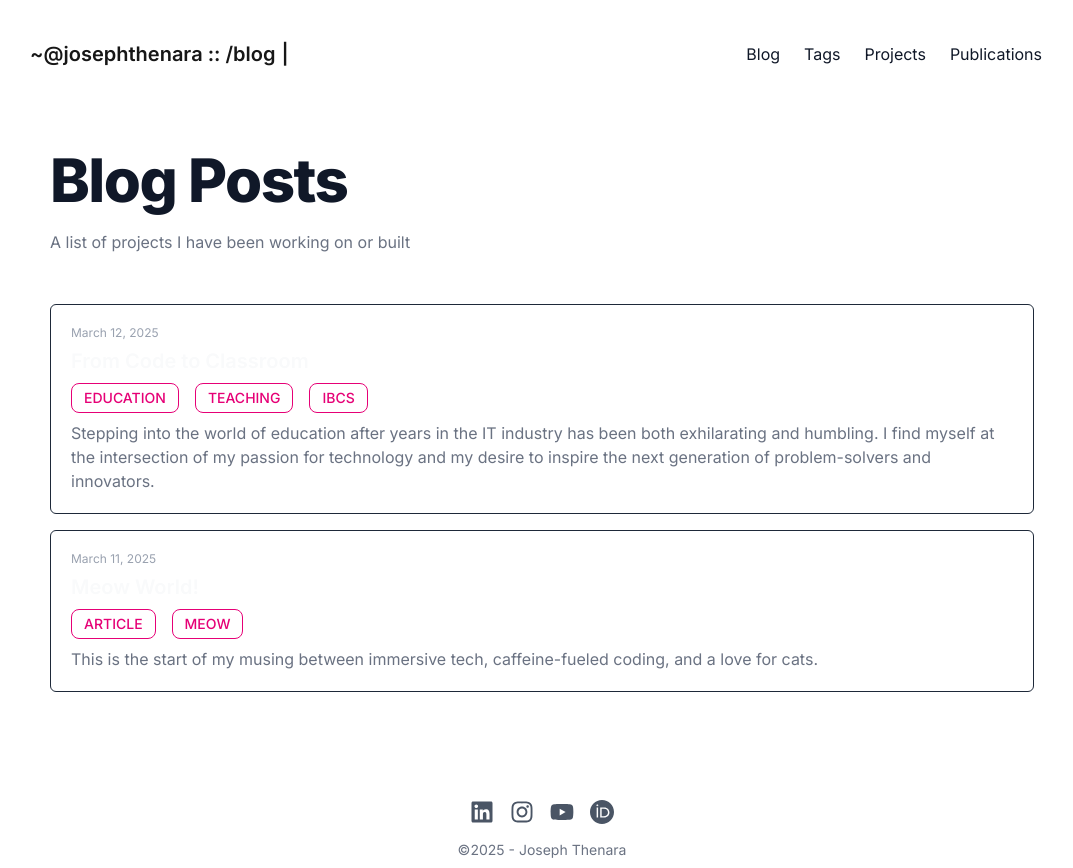
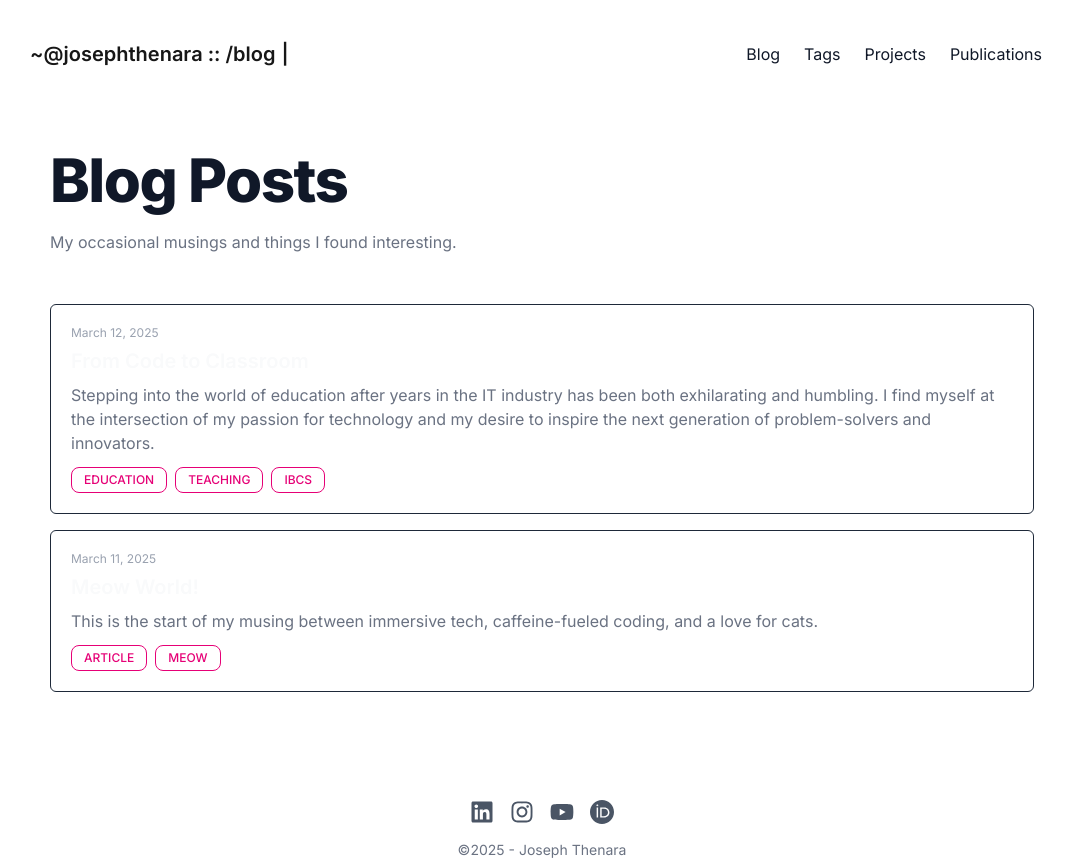
Before and after one commit to josephthen3320/jt-web-nextjs, a Next.js app: page /blog in a window 1280 px wide. Shown: the whole page, without its empty margins (98-1171 px from the left). Built offline with nearby package versions, Linux system fonts and the light colour scheme.

Commit message:
update: optimised tags parsing

```diff
--- a/src/app/blog/page.tsx
+++ b/src/app/blog/page.tsx
@@ -15,18 +15,21 @@ export default function BlogList() {
     const postsDir = path.join(process.cwd(), "src/app/posts");
     const filenames = fs.readdirSync(postsDir);
 
-    const posts = filenames.map((filename) => {
+    const posts = filenames
+        .map((filename) => {
             const filePath = path.join(postsDir, filename);
             const fileContent = fs.readFileSync(filePath, "utf8");
-        const {data} = matter(fileContent);
+            const { data } = matter(fileContent);
             return {
                 slug: filename.replace(".md", ""),
                 title: data.title,
                 description: data.description,
                 date: format(parseISO(data.publishedAt), "LLLL d, yyyy"),
+                publishedAt: data.publishedAt, // Keep ISO date for sorting
                 tags: data.tags
             };
-    });
+        })
+        .sort((a, b) => new Date(b.publishedAt).getTime() - new Date(a.publishedAt).getTime()); // Sorting newest to oldest
 
     return (
         <>
@@ -36,7 +39,7 @@ export default function BlogList() {
                         Blog Posts
                     </h1>
                     <p className="text-md leading-7 text-gray-500 dark:text-gray-400">
-                    A list of projects I have been working on or built
+                        My occasional musings and things I found interesting.
                     </p>
                 </div>
                 <div className="container py-12">
@@ -50,20 +53,19 @@ export default function BlogList() {
                                 <Link href={`/blog/${post.slug}`} className="text-gray-50 hover:text-pink-600">
                                     <h2 className="text-xl font-semibold mb-2">{post.title}</h2>
                                 </Link>
+                                <p className="text-gray-500 mt-2 mb-3">{post.description}</p>
                                 {/* Tags Rendering */}
-                            <div className="flex flex-wrap gap-2 mt-2">
-                                {post.tags
-                                    .split(",")
+                                <div className="flex flex-wrap gap-2 text-xs text-gray-400">
+                                    {post.tags.split(",")
                                         .map((tag: string, index: Key | null | undefined) => (
                                             <span
                                                 key={index}
-                                            className="mr-2 rounded-lg border border-pink-600 py-1 px-3 text-sm font-medium text-pink-600 uppercase transition duration-500 ease-in-out hover:bg-pink-600 hover:text-gray-100 dark:hover:text-gray-900"
+                                                className="inline-flex items-center justify-center rounded-lg border border-pink-600 py-1 px-3 text-xs font-medium text-pink-600 uppercase transition duration-500 ease-in-out hover:bg-pink-600 hover:text-gray-100 dark:hover:text-gray-900"
                                             >
                                                 {tag.trim()} {/* Trim to remove any extra spaces */}
                                             </span>
                                         ))}
                                 </div>
-                            <p className="text-gray-500 mt-2">{post.description}</p>
                             </div>
                         ))}
                     </div>
--- a/src/app/components/publication-card.tsx
+++ b/src/app/components/publication-card.tsx
@@ -14,7 +14,7 @@ import { Key } from "react";
 
 const Card = ({
                   title, abstract, publishedDate, publisher, authors, type, award, doi, href, tags, email }: any) => (
-    <div className="md p-4 md:w-1/2" style={{ maxWidth: '544px' }}>
+    <div className="md p-4">
         <div className="h-full transform overflow-hidden rounded-md border-2 border-solid border-gray-200 bg-transparent bg-opacity-20 transition duration-500 hover:scale-105 hover:rounded-md hover:border-primary-500 hover:bg-gray-300 dark:border-gray-700 dark:hover:border-primary-500 dark:hover:bg-gray-800">
             <div className="p-6">
                 <div className="mb-3 flex flex-row items-center justify-between">
@@ -83,13 +83,12 @@ const Card = ({
                     {publishedDate}
                 </div>
 
-                <div className="flex flex-row justify-between">
-                    <div className="text-xs text-gray-400">
+                <div className="flex flex-wrap gap-2 text-xs text-gray-400">
                     {tags.split(",")
                         .map((tag: string, index: Key | null | undefined) => (
                             <span
                                 key={index}
-                                    className="mr-2 rounded-lg border border-pink-600 py-1 px-3 text-xs font-medium text-pink-600 uppercase transition duration-500 ease-in-out hover:bg-pink-600 hover:text-gray-100 dark:hover:text-gray-900"
+                                className="inline-flex items-center justify-center rounded-lg border border-pink-600 py-1 px-3 text-xs font-medium text-pink-600 uppercase transition duration-500 ease-in-out hover:bg-pink-600 hover:text-gray-100 dark:hover:text-gray-900"
                             >
                                 {tag.trim()} {/* Trim to remove any extra spaces */}
                             </span>
@@ -98,7 +97,6 @@ const Card = ({
             </div>
         </div>
     </div>
-    </div>
 )
 
 export default Card
```
Lines whose indentation alone changed are shown as unchanged.
